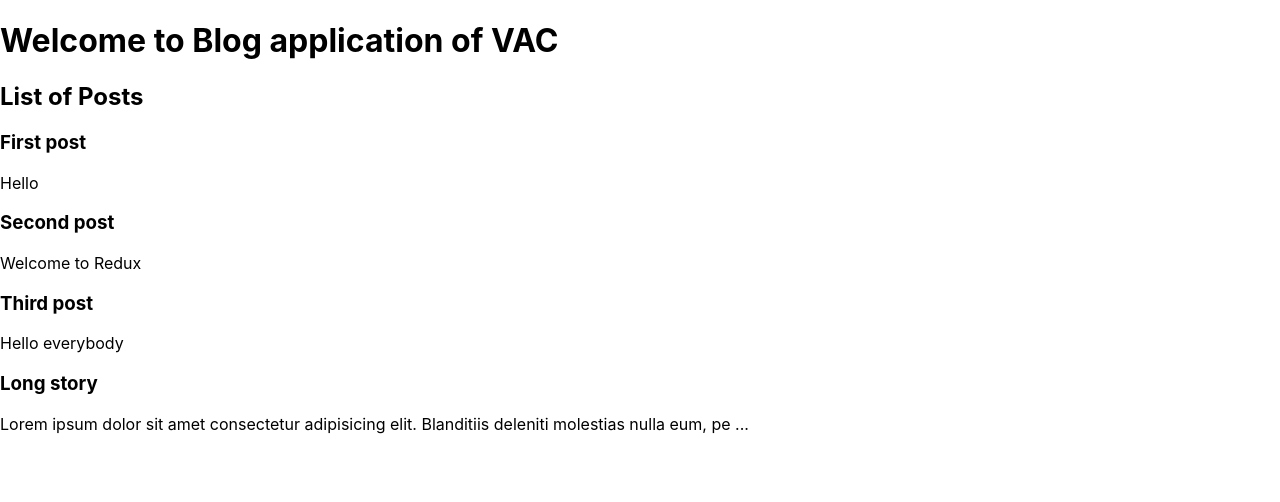
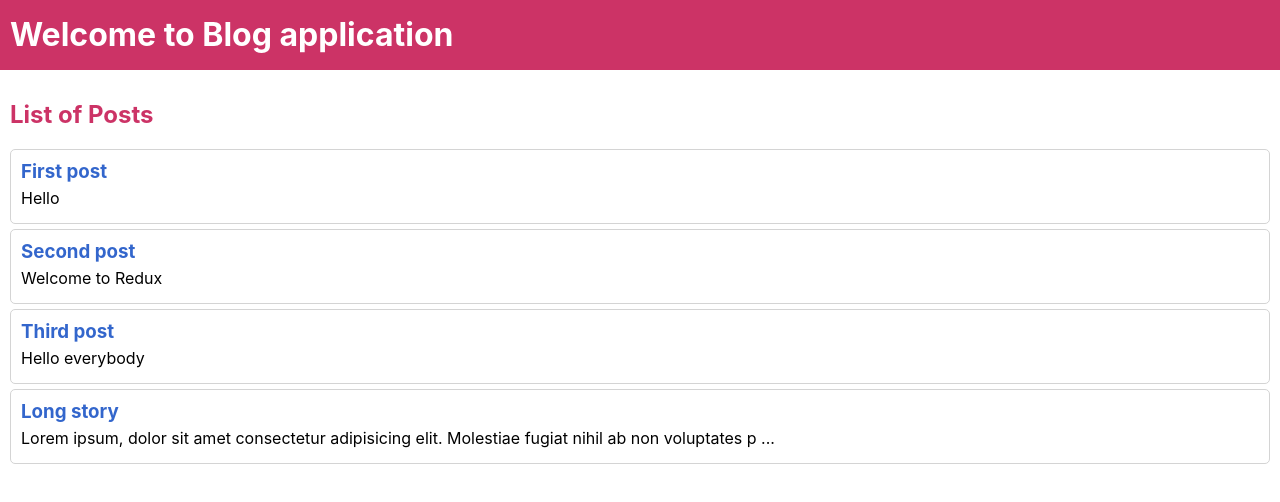
Before and after one commit to thanhbinh27/reactjs-adv, a React (Create React App) app in the folder lab04/: page / in a window 1280 px wide. Shown: the top 502 px of the page. Built offline with nearby package versions, Linux system fonts and the light colour scheme.

Commit message:
feat(lab04): fomat CSS

```diff
--- a/lab04/src/components/post/postList.jsx
+++ b/lab04/src/components/post/postList.jsx
@@ -1,4 +1,5 @@
 import { useSelector } from 'react-redux';
+import './style.css'
 
 export const PostList = () => {
     const posts = useSelector(state => state.posts);
--- a/lab04/src/components/post/postsSlice.jsx
+++ b/lab04/src/components/post/postsSlice.jsx
@@ -4,7 +4,7 @@
     { id: 1, title: 'First post', content: 'Hello' },
     { id: 2, title: 'Second post', content: 'Welcome to Redux' },
     { id: 3, title: 'Third post', content: 'Hello everybody' },
-    { id: 4, title: 'Long story', content: 'Lorem ipsum dolor sit amet consectetur adipisicing elit. Blanditiis deleniti molestias nulla eum, perferendis distinctio autem. Modi rem blanditiis deleniti quaerat et obcaecati nam aliquid rerum. Delectus corrupti at tempora.' }
+    { id: 4, title: 'Long story', content: 'Lorem ipsum, dolor sit amet consectetur adipisicing elit. Molestiae fugiat nihil ab non voluptates porro nulla facere eos alias numquam, recusandae expedita dolores illo temporibus quis debitis atque aperiam quasi. Lorem ipsum dolor sit amet consectetur adipisicing elit. Et optio, obcaecati, iure voluptates consequuntur quia debitis architecto aperiam voluptatem minima odit dolorem? Labore quae ex adipisci modi ipsa, itaque voluptas?' }
 ];
 
 const postSlice = createSlice({
--- /dev/null
+++ b/lab04/src/components/post/style.css
@@ -0,0 +1,17 @@
+.post-list { padding: 10px; }
+
+.post-list h2 { color: #cc3366; }
+
+.post-item {
+    border: 1px solid #d4d4d4;
+    border-radius: 5px;
+    margin: 5px 0;
+    padding: 10px;
+}
+
+.post-item h3 {
+    color: #3366cc;
+    margin: 0;
+}
+
+.post-content { margin: 5px 0; }
--- a/lab04/src/pages/index.jsx
+++ b/lab04/src/pages/index.jsx
@@ -1,9 +1,10 @@
 import { PostList } from "../components/post/postList";
+import './style.css'
 
 export default function Index() {
     return (
         <div>
-            <h1>Welcome to Blog application of VAC</h1>
+            <h1>Welcome to Blog application</h1>
             <PostList />
         </div>
     );
--- /dev/null
+++ b/lab04/src/pages/style.css
@@ -0,0 +1,8 @@
+h1 {
+    margin: 0;
+    padding: 10px;
+    height: 50px;
+    line-height: 50px;
+    background-color: #cc3366;
+    color: #fff;
+}
```
